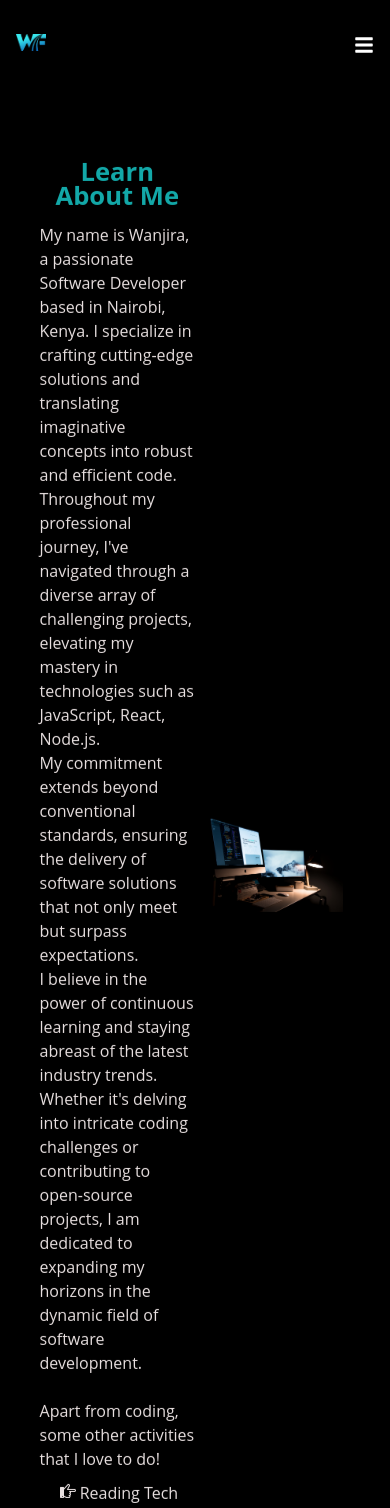
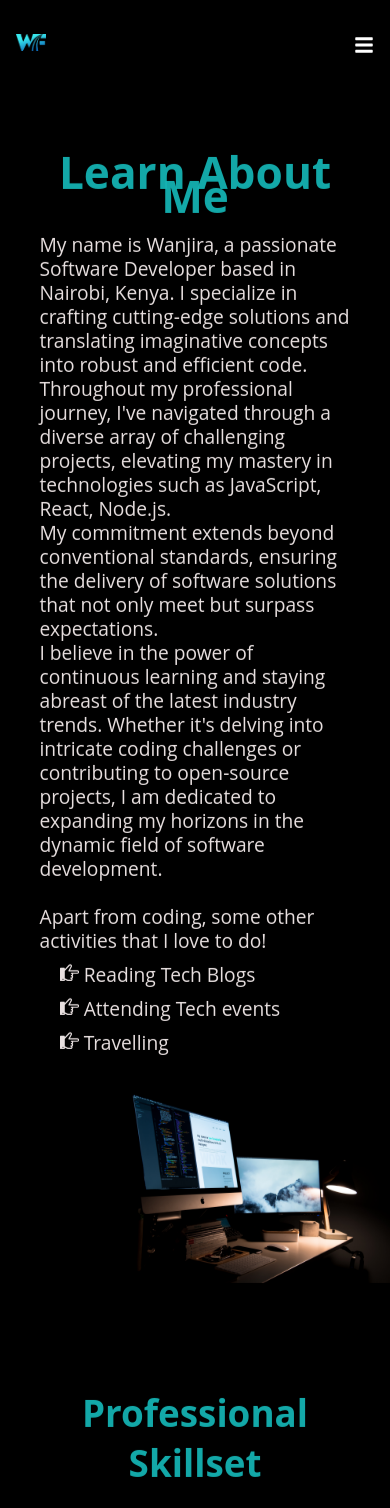
Before and after one commit to Wanjira-Faith/My-Portfolio, a React (Vite) app in the folder portfolio/: page /about in a window 390 px wide. Shown: the top 1508 px of the page. Built offline with nearby package versions, Linux system fonts and the light colour scheme; the HTML template or start-up script is replaced by a standard one.

Commit message:
modify about styles for responsiveness

```diff
--- a/portfolio/src/Css/About.css
+++ b/portfolio/src/Css/About.css
@@ -31,6 +31,7 @@ body {
 
 .about-section-header {
   display: flex;
+  flex-direction: column;
   justify-content: space-between;
   align-items: center;
 }
@@ -50,6 +51,7 @@ body {
 
 .about-img {
   flex: 1;
+  margin-top: 30px;
 }
 
 .about-activity {
@@ -127,21 +129,12 @@ body {
   }
 
  /* Mobile responsiveness */
-@media (max-width: 767px) {
-  .about-img {
-      padding-top: 0;
+@media (min-width: 768px) {
+  .about-section-header {
+    flex-direction: row;
   }
 
-  .about-text {
-      font-size: 1rem;
-  }
-
-  .about-text h1 {
-      font-size: 1.6em;
-      margin-bottom: 15px;
-  }
-
-  .about-img img {
-      margin-left: 0;
+  .about-img {
+    margin-left: 20px;
   }
 }
```
